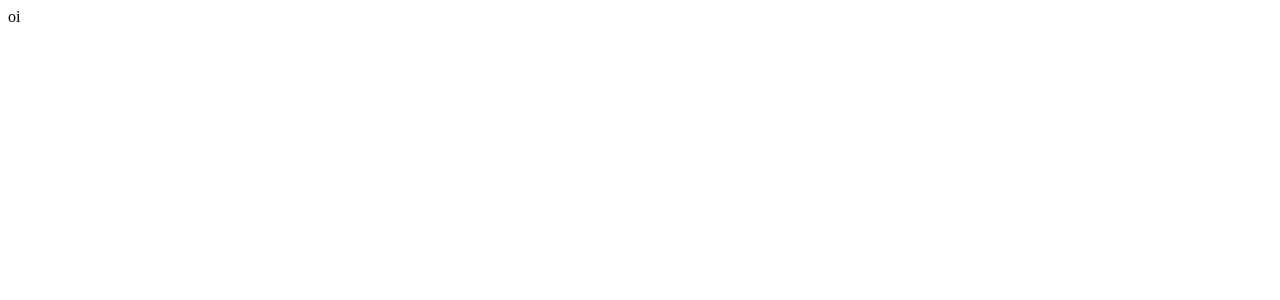
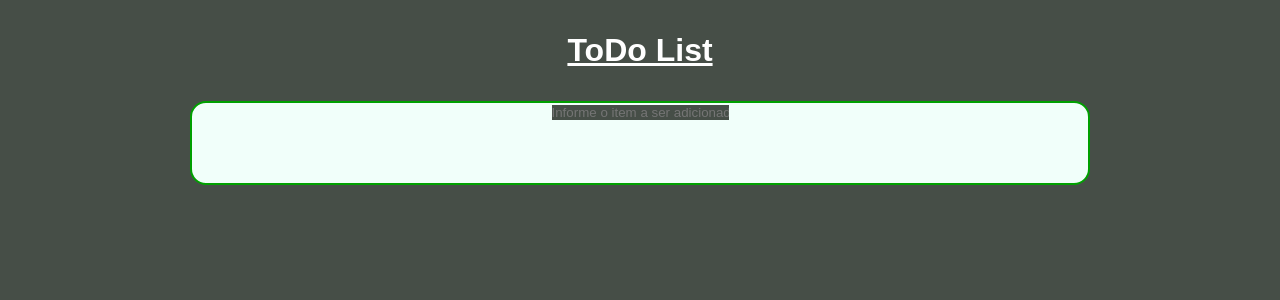
Before and after one commit to iJulioDuarte/todo-list, a React (Vite) app: page / in a window 1280 px wide. Shown: the top 300 px of the page. Built offline with nearby package versions, Linux system fonts and the light colour scheme.

Commit message:
Inicio da pagina inicial

```diff
--- a/index.html
+++ b/index.html
@@ -4,7 +4,7 @@
     <meta charset="UTF-8" />
     <link rel="icon" type="image/svg+xml" href="/vite.svg" />
     <meta name="viewport" content="width=device-width, initial-scale=1.0" />
-    <title>Vite + React + TS</title>
+    <title>To Do List | Julio Duarte</title>
   </head>
   <body>
     <div id="root"></div>
--- a/package.json
+++ b/package.json
@@ -9,9 +9,13 @@
     "preview": "vite preview"
   },
   "dependencies": {
+    "@types/styled-components": "^5.1.26",
+    "components": "^0.1.0",
     "react": "^18.2.0",
     "react-dom": "^18.2.0",
-    "styled-components": "^5.3.5"
+    "styled": "^1.0.0",
+    "styled-components": "^5.3.5",
+    "types": "^0.1.1"
   },
   "devDependencies": {
     "@types/react": "^18.0.17",
--- a/src/App.tsx
+++ b/src/App.tsx
@@ -1,12 +1,15 @@
-import { useState } from 'react'
+import { Body } from "./components/Body"
+import GlobalStyle from "./styles/globalStyles"
 
 function App() {
-  const [count, setCount] = useState(0)
 
   return (
-    <div className="App">
-     oi
-    </div>
+      <>
+      <GlobalStyle />
+
+      <Body></Body>
+      </>
+
   )
 }
 
--- /dev/null
+++ b/src/components/Body.tsx
@@ -0,0 +1,13 @@
+import { BoxInput, Home, Title } from "../styles/style";
+import GlobalStyle from "../styles/globalStyles"
+
+export function Body(){
+    return(
+    <Home>
+        <Title>ToDo List</Title>
+        <BoxInput>
+            <input type="text" placeholder="Informe o item a ser adicionado"></input>
+        </BoxInput>
+    </Home>
+    )
+}
--- /dev/null
+++ b/src/styles/globalStyles.ts
@@ -0,0 +1,15 @@
+import { createGlobalStyle } from "styled-components";
+
+const GlobalStyle = createGlobalStyle`
+    *{
+        margin:0;
+        padding:0;
+        border:0;
+        background-color: #464E47;
+        color: #fff;
+        font-family: sans-serif;
+        text-align:center;
+    }
+`
+
+export default GlobalStyle
--- /dev/null
+++ b/src/styles/style.ts
@@ -0,0 +1,22 @@
+import styled, { createGlobalStyle } from "styled-components";
+
+export const Title = styled.h1`
+    margin-top: 2rem;
+    text-decoration: underline;
+`
+
+export const BoxInput = styled.div`
+    margin-top: 2rem;
+    width:70%;
+    height: 5rem;
+    background-color: #f1fffa;
+    border: 2px solid #00A000;
+    border-radius: 16px;
+`
+
+export const Home = styled.div`
+    display: flex;
+    flex-direction:column;
+    justify-content:center;
+    align-items:center
+`
```
Also changed, not shown: 1 other file (tests, documents, lock files or other folders).
